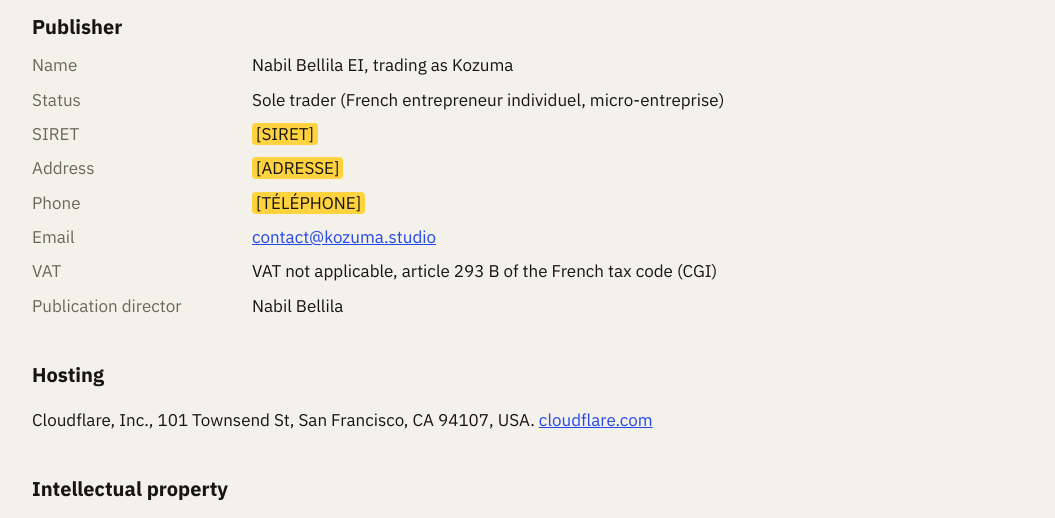
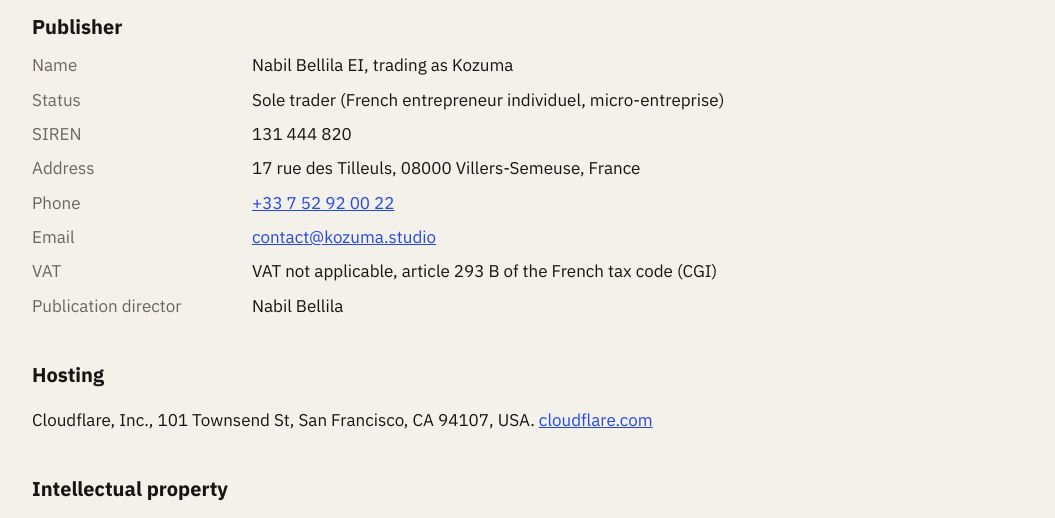
Before and after one commit to Nabil080/Kozuma-Site, a plain HTML site: page legal/index.html in a window 1280 px wide. Shown: the part 275-793 px from the top of the page, without its empty margins (112-1167 px from the left). Drawn offline with Linux system fonts and the light colour scheme.

Commit message:
Fill in the legal notice

```diff
--- a/legal/index.html
+++ b/legal/index.html
@@ -85,6 +85,9 @@
   .status.live { background: var(--accent); border-color: var(--accent); color: var(--bg); }
   a.row:hover b { text-decoration: underline; text-decoration-thickness: 2px; text-underline-offset: 4px; }
   .row.next b { color: var(--muted); }
+  .lab { display: flex; flex-wrap: wrap; align-items: baseline; gap: 6px 16px; margin-top: 28px; padding: 16px 20px; border: 1px dashed var(--line); border-radius: 16px; text-decoration: none; color: var(--muted); font-size: 15px; }
+  .lab-go { margin-left: auto; color: var(--accent); font-weight: 500; white-space: nowrap; }
+  .lab:hover .lab-go { text-decoration: underline; text-underline-offset: 3px; }
 
   .values { display: grid; grid-template-columns: repeat(3, 1fr); gap: 16px; }
   .value { background: var(--card); border-radius: 20px; padding: 24px; }
@@ -154,9 +157,9 @@
   <dl>
     <dt><span lang="en">Name</span><span lang="fr">Nom</span></dt><dd>Nabil Bellila EI, <span lang="en">trading as</span><span lang="fr">nom commercial</span> Kozuma</dd>
     <dt><span lang="en">Status</span><span lang="fr">Statut</span></dt><dd><span lang="en">Sole trader (French entrepreneur individuel, micro-entreprise)</span><span lang="fr">Entrepreneur individuel (micro-entreprise)</span></dd>
-    <dt>SIRET</dt><dd><mark>[SIRET]</mark></dd>
-    <dt><span lang="en">Address</span><span lang="fr">Adresse</span></dt><dd><mark>[ADRESSE]</mark></dd>
-    <dt><span lang="en">Phone</span><span lang="fr">Téléphone</span></dt><dd><mark>[TÉLÉPHONE]</mark></dd>
+    <dt>SIREN</dt><dd>131 444 820</dd>
+    <dt><span lang="en">Address</span><span lang="fr">Adresse</span></dt><dd>17 rue des Tilleuls, 08000 Villers-Semeuse, France</dd>
+    <dt><span lang="en">Phone</span><span lang="fr">Téléphone</span></dt><dd><a href="tel:+33752920022">+33 7 52 92 00 22</a></dd>
     <dt>Email</dt><dd><a href="mailto:contact@kozuma.studio">contact@kozuma.studio</a></dd>
     <dt><span lang="en">VAT</span><span lang="fr">TVA</span></dt><dd><span lang="en">VAT not applicable, article 293 B of the French tax code (CGI)</span><span lang="fr">TVA non applicable, article 293 B du CGI</span></dd>
     <dt><span lang="en">Publication director</span><span lang="fr">Directeur de la publication</span></dt><dd>Nabil Bellila</dd>
```
Also changed, not shown: privacy/index.html (+3 -0 lines).
